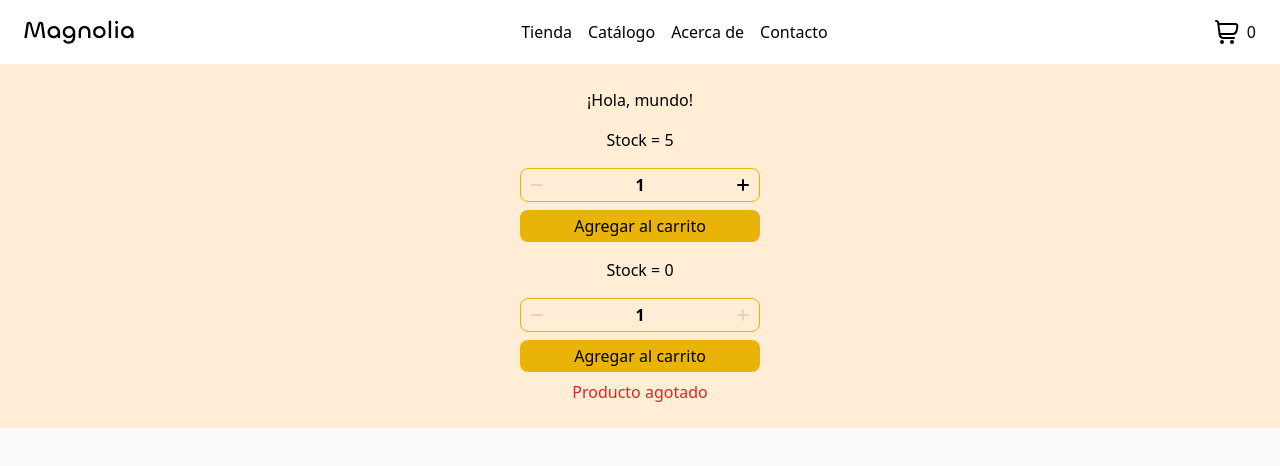
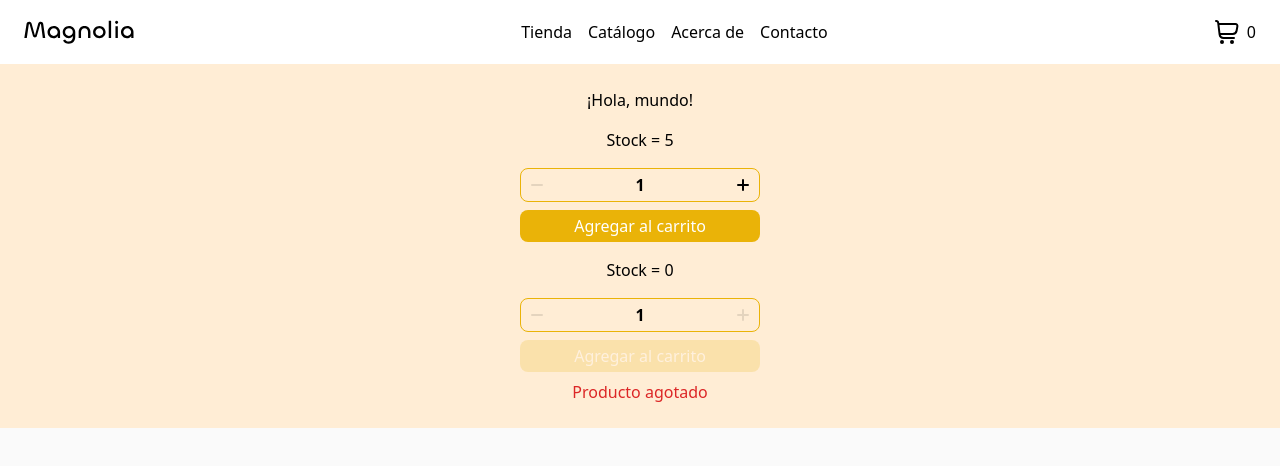
Before and after one commit to brandonpaldom/ch-ecommerce-react, a React (Create React App) app: page / in a window 1280 px wide. Shown: the top 466 px of the page. Built offline with nearby package versions, Linux system fonts and the light colour scheme.

Commit message:
Improvements in the cart button

```diff
--- a/src/components/ItemCount.jsx
+++ b/src/components/ItemCount.jsx
@@ -30,7 +30,13 @@ function ItemCount({ stock, initial }) {
           <img src={PlusIcon} alt="" width={24} />
         </button>
       </div>
-      <button onClick={onAdd} className="w-full rounded-lg bg-yellow-500 p-1">
+      <button
+        onClick={onAdd}
+        className={`${
+          stock === 0 && 'opacity-20'
+        } w-full rounded-lg bg-yellow-500 p-1 text-white`}
+        disabled={stock === 0}
+      >
         Agregar al carrito
       </button>
       {stock === 0 && <p className="text-red-600">Producto agotado</p>}
```
